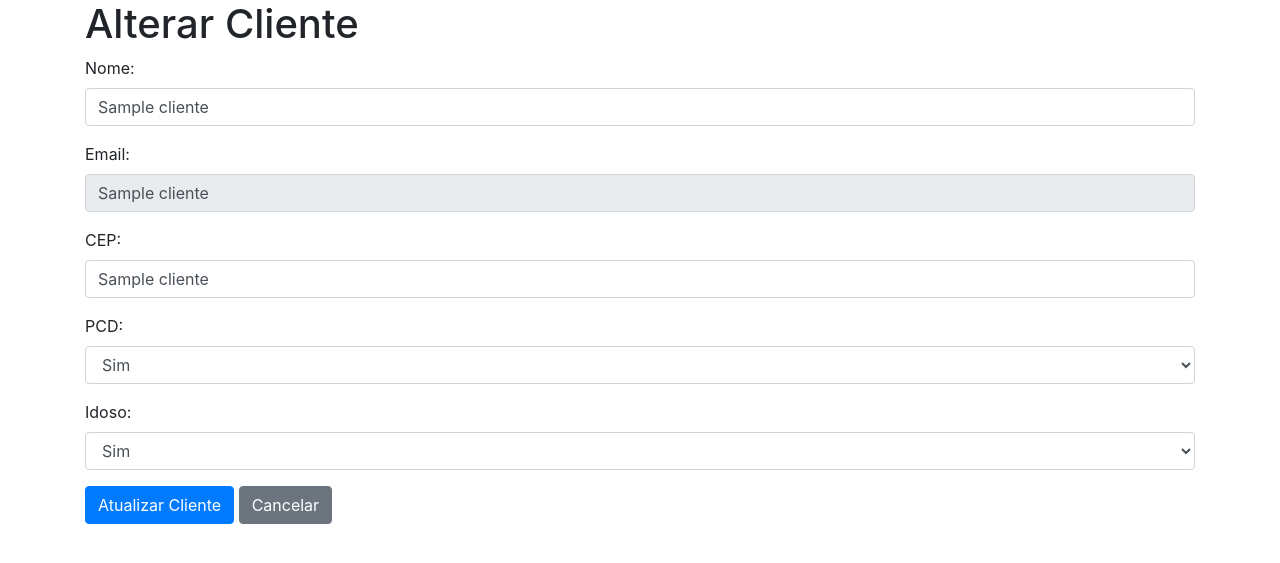
After one commit to JvrCandido/Challenge-PY, a Flask app: template templates/alterar_cliente.html in a window 1280 px wide. The commit adds this page. Shown: the top 563 px of the page. Run offline with Flask 3, Linux system fonts and the light colour scheme; the template is opened without the code that fills it: most values are stand-ins (such as "Sample title", 1, 10 or a date in 2020); some libraries are stand-ins or nearby versions.

Commit message:
melhorias

```diff
--- a/app.py
+++ b/app.py
@@ -94,6 +94,70 @@ def consultar_cliente():
         return render_template('consultar_cliente.html', cliente=None)
     return "Erro de conexão com o banco de dados.", 500
 
+@app.route('/alterar_cliente/<email>', methods=['GET', 'POST'])
+def alterar_cliente(email):
+    connection = conectar_bd()
+    if not connection:
+        return "Erro de conexão com o banco de dados.", 500
+
+    if request.method == 'POST':
+        # Obter dados do formulário para atualização
+        nome = request.form['nome']
+        cep = request.form['cep']
+        pcd = 'sim' == request.form.get('pcd')
+        idoso = 'sim' == request.form.get('idoso')
+
+        try:
+            cursor = connection.cursor()
+            cursor.execute("""UPDATE T_AS_CLIENTE
+                              SET id_nome = :1, cd_cep = :2, pcd = :3, idoso = :4
+                              WHERE id_email = :5""",
+                           (nome, cep, pcd, idoso, email))
+            connection.commit()
+            flash("Cliente atualizado com sucesso!", "success")
+            return redirect(url_for('consultar_cliente', email=email))
+        except cx_Oracle.DatabaseError as e:
+            error, = e.args
+            flash(f"Erro ao atualizar cliente: {error.message}", "error")
+        finally:
+            cursor.close()
+            connection.close()
+    else:
+        # Consultar cliente para exibir dados no formulário de atualização
+        cursor = connection.cursor()
+        cursor.execute("""SELECT id_nome, id_email, cd_cep, pcd, idoso
+                          FROM T_AS_CLIENTE
+                          WHERE id_email = :1""", (email,))
+        cliente = cursor.fetchone()
+        cursor.close()
+        connection.close()
+
+        if cliente:
+            return render_template('alterar_cliente.html', cliente=cliente)
+        else:
+            flash("Cliente não encontrado.", "error")
+            return redirect(url_for('index'))
+
+@app.route('/deletar_cliente', methods=['POST'])
+def deletar_cliente():
+    email = request.form['email']
+    connection = conectar_bd()
+    if not connection:
+        return "Erro de conexão com o banco de dados.", 500
+
+    try:
+        cursor = connection.cursor()
+        cursor.execute("DELETE FROM T_AS_CLIENTE WHERE id_email = :1", (email,))
+        connection.commit()
+        flash("Cliente deletado com sucesso!", "success")
+    except cx_Oracle.DatabaseError as e:
+        error, = e.args
+        flash(f"Erro ao deletar cliente: {error.message}", "error")
+    finally:
+        cursor.close()
+        connection.close()
+
+    return redirect(url_for('index'))
 
 @app.route('/consulta_cep', methods=['GET'])
 def consulta_cep():
--- /dev/null
+++ b/templates/alterar_cliente.html
@@ -0,0 +1,49 @@
+<!DOCTYPE html>
+<html lang="pt-BR">
+<head>
+    <meta charset="UTF-8">
+    <meta name="viewport" content="width=device-width, initial-scale=1.0">
+    <title>Alterar Cliente</title>
+    <link rel="stylesheet" href="https://stackpath.bootstrapcdn.com/bootstrap/4.5.2/css/bootstrap.min.css">
+</head>
+<body>
+    <div class="container">
+        <h1>Alterar Cliente</h1>
+        {% if cliente %}
+        <form method="POST">
+            <div class="form-group">
+                <label for="nome">Nome:</label>
+                <input type="text" class="form-control" id="nome" name="nome" value="{{ cliente[0] }}" required>
+            </div>
+            <div class="form-group">
+                <label for="email">Email:</label>
+                <input type="email" class="form-control" id="email" name="email" value="{{ cliente[1] }}" readonly>
+            </div>
+            <div class="form-group">
+                <label for="cep">CEP:</label>
+                <input type="text" class="form-control" id="cep" name="cep" value="{{ cliente[2] }}" required>
+            </div>
+            <div class="form-group">
+                <label for="pcd">PCD:</label>
+                <select class="form-control" id="pcd" name="pcd">
+                    <option value="sim" {% if cliente[3] %}selected{% endif %}>Sim</option>
+                    <option value="nao" {% if not cliente[3] %}selected{% endif %}>Não</option>
+                </select>
+            </div>
+            <div class="form-group">
+                <label for="idoso">Idoso:</label>
+                <select class="form-control" id="idoso" name="idoso">
+                    <option value="sim" {% if cliente[4] %}selected{% endif %}>Sim</option>
+                    <option value="nao" {% if not cliente[4] %}selected{% endif %}>Não</option>
+                </select>
+            </div>
+            <button type="submit" class="btn btn-primary">Atualizar Cliente</button>
+            <a href="{{ url_for('index') }}" class="btn btn-secondary">Cancelar</a>
+        </form>
+        {% else %}
+        <p>Cliente não encontrado.</p>
+        <a href="{{ url_for('index') }}" class="btn btn-secondary">Voltar</a>
+        {% endif %}
+    </div>
+</body>
+</html>
--- a/templates/consulta_cep.html
+++ b/templates/consulta_cep.html
@@ -129,7 +129,7 @@
         {% endif %}
         {% endwith %}
 
-        <form method="GET" action="{{ url_for('consulta_cep') }}">
+        <form method="GET" action="http://127.0.0.1:5000/consulta_cep">
             <div class="form-group">
                 <label for="cep">Digite o CEP:</label>
                 <input type="text" id="cep" name="cep" placeholder="Ex: 80240-480" required>
@@ -168,5 +168,4 @@
         <a href="http://127.0.0.1:5000/consultar_cliente">Consultar Cliente</a>
     </div>
 </body>
-
 </html>
```
Also changed, not shown: templates/consultar_cliente.html (+24 -0 lines), templates/deletar_cliente.html (added, +22 -0 lines).
